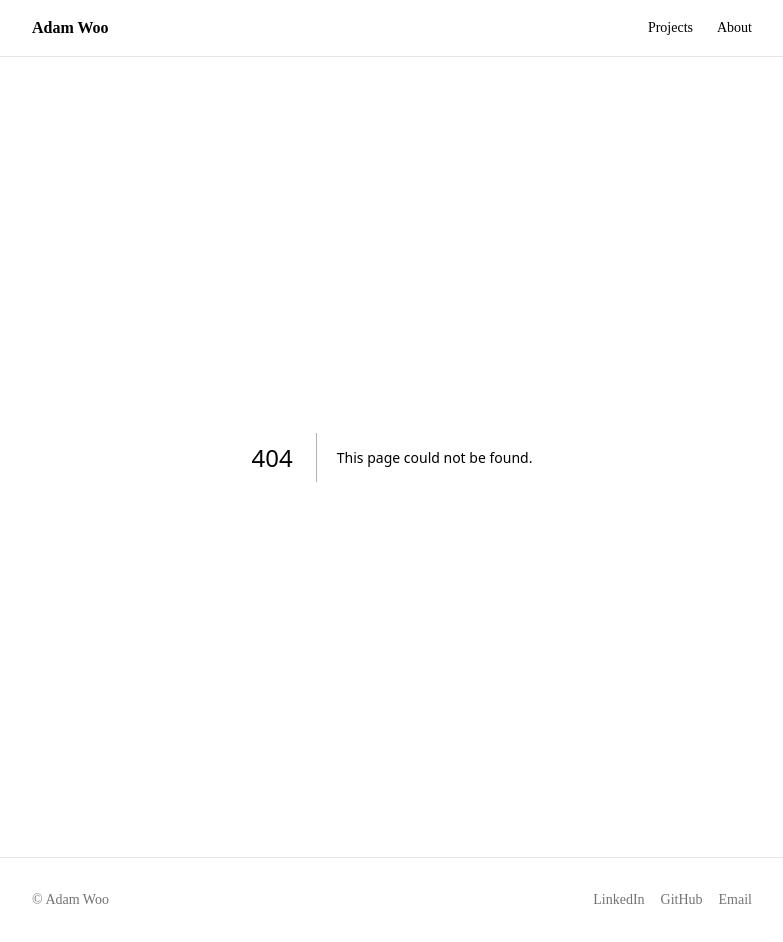
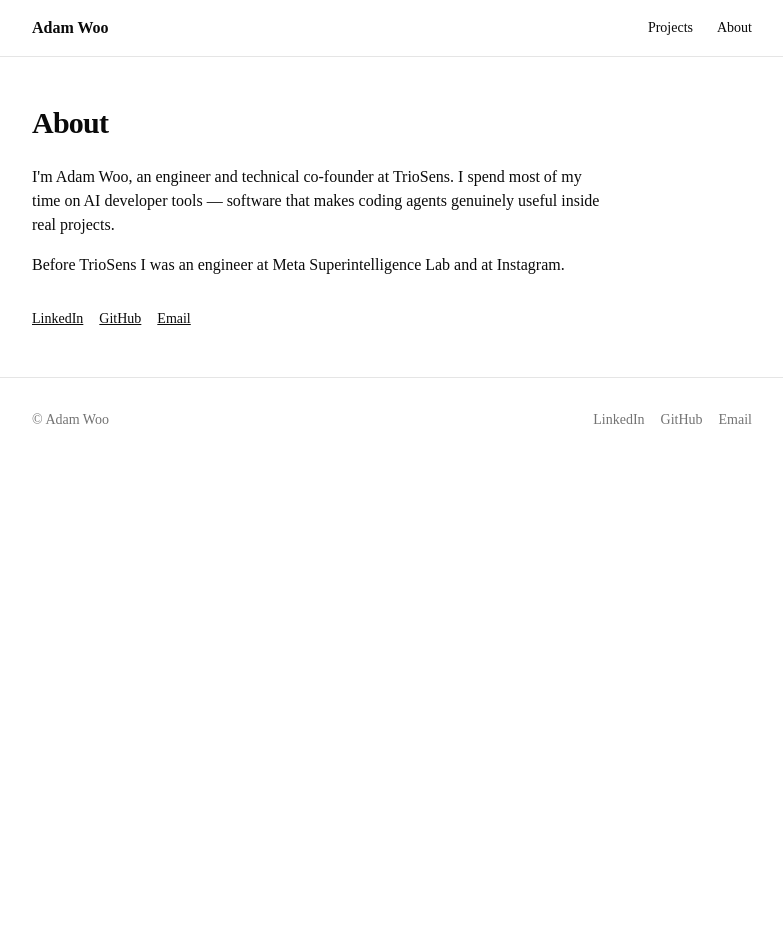
Before and after one commit to howarewoo/howarewoo, a Next.js app: page /about in a window 1280 px wide. Before the commit this address had no page. Shown: the whole page, without its empty margins (248-1031 px from the left). After the commit the page ends 800 px from the top, so only its background shows below. Built offline with nearby package versions, Linux system fonts and the light colour scheme.

Commit message:
Add about page

```diff
--- /dev/null
+++ b/app/about/page.tsx
@@ -0,0 +1,29 @@
+import { about } from "@/lib/about";
+
+export const metadata = { title: "About — Adam Woo" };
+
+export default function AboutPage() {
+  return (
+    <section className="py-12">
+      <h1 className="mb-6 text-3xl font-bold tracking-tight">About</h1>
+      <div className="max-w-xl space-y-4">
+        {about.bio.map((p, i) => (
+          <p key={i}>{p}</p>
+        ))}
+      </div>
+      <div className="mt-8 flex flex-wrap gap-4 text-sm">
+        {about.social.map((s) => (
+          <a
+            key={s.label}
+            href={s.url}
+            target="_blank"
+            rel="noreferrer"
+            className="underline"
+          >
+            {s.label}
+          </a>
+        ))}
+      </div>
+    </section>
+  );
+}
```
